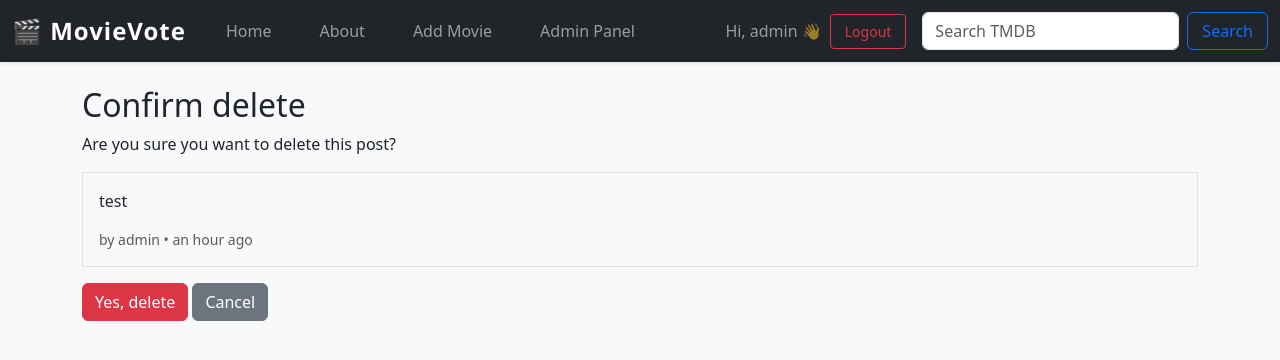
After one commit to JSaumat/finalprojectJoseSaumat, a Django app: page /forum/post/1/delete/ in a window 1280 px wide. The commit adds this page. Shown: the top 360 px of the page. Run offline with Django 5.2, Linux system fonts and the light colour scheme; a user stored in the database is signed in; data comes from the database, SQL or seed files in the repository; both versions use the stored data as it was after the commit.

Commit message:
Added feature to delete posts. Users can erase their own pasts and staff can erase any post. Added post_confirm_delete.html file. Made necessary updates to topic.html, urls.py, and views.py to implement the feature.

```diff
--- a/forum/urls.py
+++ b/forum/urls.py
@@ -11,4 +11,5 @@ urlpatterns = [
     path("<slug:forum>/<int:pk>-<slug:slug>/",
          views.TopicDetail.as_view(),                name="topic"),
     path("post/<int:pk>/edit/", views.PostUpdate.as_view(), name="post_edit"),
+    path("post/<int:pk>/delete/", views.PostDelete.as_view(), name="post_delete"),
 ]
--- a/forum/views.py
+++ b/forum/views.py
@@ -11,6 +11,8 @@ from django.contrib.auth.mixins import LoginRequiredMixin, UserPassesTestMixin
 from django.views.generic import UpdateView
 from .models import Post
 from django.utils import timezone
+from django.views.generic import DeleteView
+from django.http import Http404
 
 
 def index(request):
@@ -72,6 +74,43 @@ class PostUpdate(LoginRequiredMixin, UserPassesTestMixin, UpdateView):
             }
         )
 
+class PostDelete(LoginRequiredMixin, UserPassesTestMixin, DeleteView):
+    model         = Post
+    template_name = "forum/post_confirm_delete.html"
+
+    def test_func(self):
+        """Only the author or staff may delete."""
+        post = self.get_object()
+        return self.request.user == post.author or self.request.user.is_staff
+
+    def delete(self, request, *args, **kwargs):
+        self.object = self.get_object()
+        topic = self.object.topic
+        forum = topic.forum
+        response = super().delete(request, *args, **kwargs)
+
+        # Recompute counters
+        topic.reply_count = topic.posts.count() - 1
+        topic.save(update_fields=["reply_count"])
+
+        forum.post_count = Post.objects.filter(topic__forum=forum).count()
+        forum.topic_count = forum.topics.count()
+        last = Post.objects.filter(topic__forum=forum).order_by("-created_at").first()
+        forum.last_post = last
+        forum.save(update_fields=["post_count", "topic_count", "last_post"])
+
+        return response
+
+    def get_success_url(self):
+        topic = self.object.topic
+        if topic.posts.exists():
+            return reverse("forum:topic",
+                           kwargs={"forum": topic.forum.slug,
+                                   "pk": topic.pk,
+                                   "slug": topic.slug})
+        # if last post removed, fall back to board
+        return reverse("forum:board", kwargs={"forum": topic.forum.slug})
+
 @login_required
 def new_topic(request, forum):
     """Create first post + topic."""
--- /dev/null
+++ b/templates/forum/post_confirm_delete.html
@@ -0,0 +1,22 @@
+{% extends "movies/base.html" %}
+{% load humanize %}
+{% block content %}
+<h2>Confirm delete</h2>
+<p>Are you sure you want to delete this post?</p>
+
+<div class="border p-3 mb-3">
+  {{ object.message|linebreaks }}
+  <div class="text-muted small">
+    by {{ object.author }} • {{ object.created_at|naturaltime }}
+  </div>
+</div>
+
+<form method="post">
+  {% csrf_token %}
+  <button class="btn btn-danger">Yes, delete</button>
+  <a class="btn btn-secondary"
+     href="{% url 'forum:topic' object.topic.forum.slug object.topic.pk object.topic.slug %}">
+     Cancel
+  </a>
+</form>
+{% endblock %}
--- a/templates/forum/topic.html
+++ b/templates/forum/topic.html
@@ -19,6 +19,9 @@
         {% if user == post.author or user.is_staff %}
         <a href="{% url 'forum:post_edit' post.pk %}"
         class="btn btn-sm btn-outline-secondary float-end">Edit</a>
+        <a href="{% url 'forum:post_delete' post.pk %}"
+        class="btn btn-sm btn-outline-danger float-end"
+        onclick="return confirm('Delete this post?');">Delete</a>
         {% endif %}
       <p>{{ post.message|linebreaks }}</p>
 
```
Also changed, not shown: db.sqlite3.
